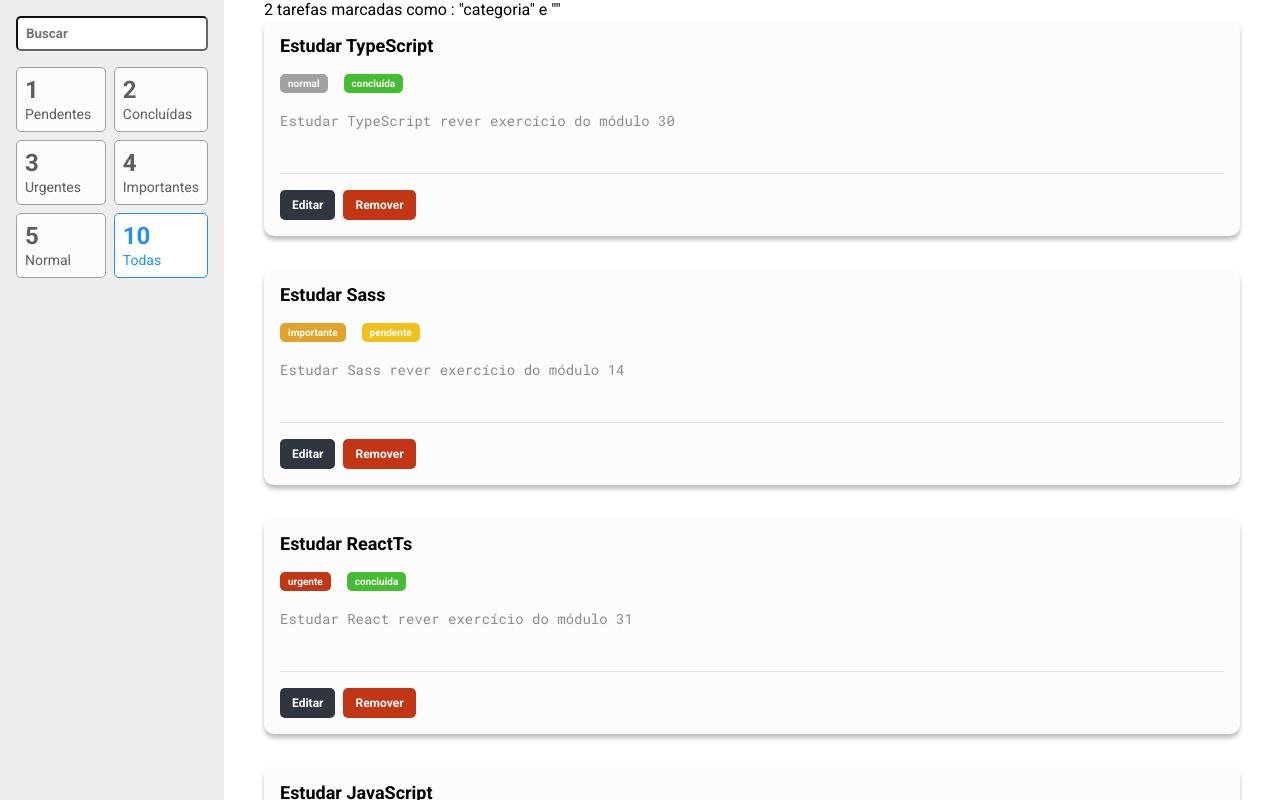
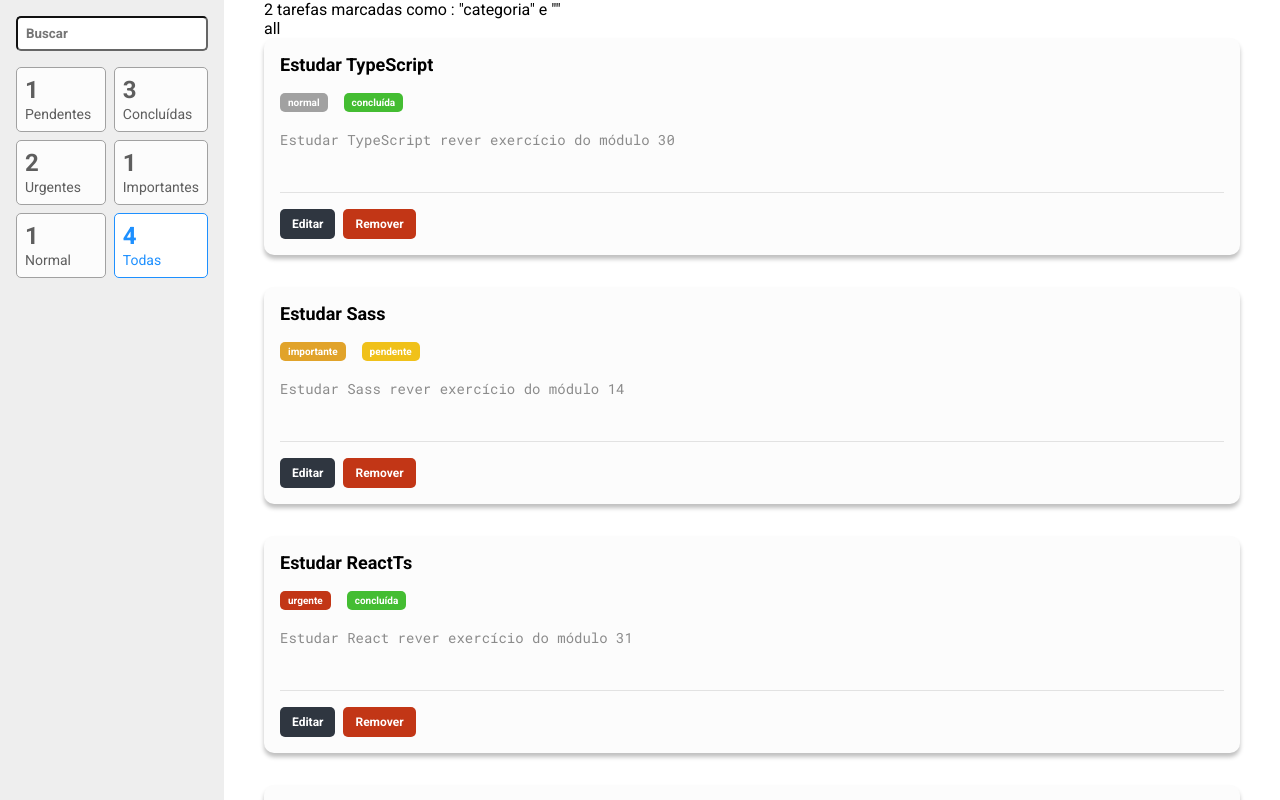
Before and after one commit to LucasDev9645/Projeto_To-do_List, a React (Vite) app: page / in a window 1280 px wide. Built offline with nearby package versions, Linux system fonts and the light colour scheme.

Commit message:
Filtering tasks

```diff
--- a/src/Store/reducers/filter.ts
+++ b/src/Store/reducers/filter.ts
@@ -2,7 +2,7 @@ import { createSlice, PayloadAction } from "@reduxjs/toolkit";
 import * as enums from "../../utils/enums/Tasks";
 
 type FilterStatus = {
-  term: string;
+  term?: string;
   criterion: "priority" | "status" | "all";
   value?: enums.Priority | enums.Status;
 };
@@ -19,9 +19,13 @@ const sliceFilter = createSlice({
     changeTerm: (state, action: PayloadAction<string>) => {
       state.term = action.payload;
     },
+    changeFilter: (state, action: PayloadAction<FilterStatus>) => {
+      state.criterion = action.payload.criterion;
+      state.value = action.payload.value;
+    },
   },
 });
 
-export const { changeTerm } = sliceFilter.actions;
+export const { changeTerm, changeFilter } = sliceFilter.actions;
 
 export default sliceFilter.reducer;
--- a/src/components/SideBar/FilterCard/index.tsx
+++ b/src/components/SideBar/FilterCard/index.tsx
@@ -1,14 +1,52 @@
+import { useDispatch } from "react-redux";
+
+import * as enums from "../../../utils/enums/Tasks";
+
 import * as S from "./styles";
+import { changeFilter } from "../../../Store/reducers/filter";
+import { useSelector } from "react-redux";
+import { RootReducer } from "../../../Store";
 
 export type Props = {
-  active?: boolean;
-  counter: number;
   subtitle: string;
+  criterion: "priority" | "status" | "all";
+  value?: enums.Priority | enums.Status;
 };
 
-const FilterCard = ({ active, counter, subtitle }: Props) => {
+const FilterCard = ({ subtitle, criterion, value }: Props) => {
+  const dispatch = useDispatch();
+  const { filter, tasks } = useSelector((state: RootReducer) => state);
+  const checkThisActive = () => {
+    const sameCriterion = filter.criterion === criterion;
+    const sameValue = filter.value === value;
+
+    return sameCriterion && sameValue;
+  };
+
+  const taskCount = () => {
+    if (criterion === "all") return tasks.itens.length;
+    if (criterion === "priority") {
+      return tasks.itens.filter((item) => item.priority === value).length;
+    }
+    if (criterion === "status") {
+      return tasks.itens.filter((item) => item.status === value).length;
+    }
+  };
+
+  const filters = () => {
+    dispatch(
+      changeFilter({
+        criterion,
+        value,
+      })
+    );
+  };
+
+  const counter = taskCount();
+  const active = checkThisActive();
+
   return (
-    <S.Card active={active}>
+    <S.Card active={active} onClick={filters}>
       <S.Counter>{counter}</S.Counter>
       <S.Label>{subtitle}</S.Label>
     </S.Card>
--- a/src/components/SideBar/FilterCard/styles.ts
+++ b/src/components/SideBar/FilterCard/styles.ts
@@ -1,12 +1,13 @@
 import styled from "styled-components";
 
-import { Props } from "./index";
+type Props = {
+  active: boolean;
+};
 
-type PropsWithoutSubtitleCounter = Omit<Props, "counter" | "subtitle">;
-
-export const Card = styled.div<PropsWithoutSubtitleCounter>`
+export const Card = styled.div<Props>`
   padding: 0.5rem;
   border-radius: 5px;
+  cursor: pointer;
   border: 1px solid
     ${(props) =>
       props.active ? "var(--color-blue-600)" : "var(--color-gray-500)"};
--- a/src/components/SideBar/index.tsx
+++ b/src/components/SideBar/index.tsx
@@ -3,6 +3,7 @@ import { useDispatch } from "react-redux";
 import FilterCard from "./FilterCard";
 
 import * as S from "./styles";
+import * as enums from "../../utils/enums/Tasks";
 import { useSelector } from "react-redux";
 import { RootReducer } from "../../Store";
 import { changeTerm } from "../../Store/reducers/filter";
@@ -21,12 +22,32 @@ const SideBar = () => {
           onChange={(e) => dispatch(changeTerm(e.target.value))}
         />
         <S.Filters>
-          <FilterCard subtitle="Pendentes" counter={1} />
-          <FilterCard subtitle="Concluídas" counter={2} />
-          <FilterCard subtitle="Urgentes" counter={3} />
-          <FilterCard subtitle="Importantes" counter={4} />
-          <FilterCard subtitle="Normal" counter={5} />
-          <FilterCard subtitle="Todas" counter={10} active />
+          <FilterCard
+            value={enums.Status.PENDENTE}
+            criterion="status"
+            subtitle="Pendentes"
+          />
+          <FilterCard
+            value={enums.Status.CONCLUIDA}
+            criterion="status"
+            subtitle="Concluídas"
+          />
+          <FilterCard
+            value={enums.Priority.URGENTE}
+            criterion="priority"
+            subtitle="Urgentes"
+          />
+          <FilterCard
+            value={enums.Priority.IMPORTANTE}
+            criterion="priority"
+            subtitle="Importantes"
+          />
+          <FilterCard
+            value={enums.Priority.NORMAL}
+            criterion="priority"
+            subtitle="Normal"
+          />
+          <FilterCard criterion="all" subtitle="Todas" />
         </S.Filters>
       </div>
     </S.Aside>
--- a/src/components/TodoList/index.tsx
+++ b/src/components/TodoList/index.tsx
@@ -7,17 +7,37 @@ import { Container } from "./styles";
 
 const TodoList = () => {
   const { itens } = useSelector((state: RootReducer) => state.tasks);
-  const { term } = useSelector((state: RootReducer) => state.filter);
+  const { term, criterion, value } = useSelector(
+    (state: RootReducer) => state.filter
+  );
 
   const taskFilter = () => {
-    return itens.filter(
-      (item) => item.title.toLowerCase().search(term.toLowerCase()) >= 0
-    );
+    let filteredTasks = itens;
+
+    if (term !== undefined) {
+      filteredTasks = filteredTasks.filter(
+        (item) => item.title.toLowerCase().search(term.toLowerCase()) >= 0
+      );
+
+      if (criterion === "priority") {
+        filteredTasks = filteredTasks.filter((item) => item.priority === value);
+      } else if (criterion === "status") {
+        filteredTasks = filteredTasks.filter((item) => item.status === value);
+      }
+      return filteredTasks;
+    } else {
+      return itens;
+    }
   };
 
   return (
     <Container>
       <p>2 tarefas marcadas como : "categoria" e "{term}"</p>
+      <ul>
+        <li>{term}</li>
+        <li>{criterion}</li>
+        <li>{value}</li>
+      </ul>
       <ul>
         {taskFilter().map((task) => (
           <li key={task.title}>
```
